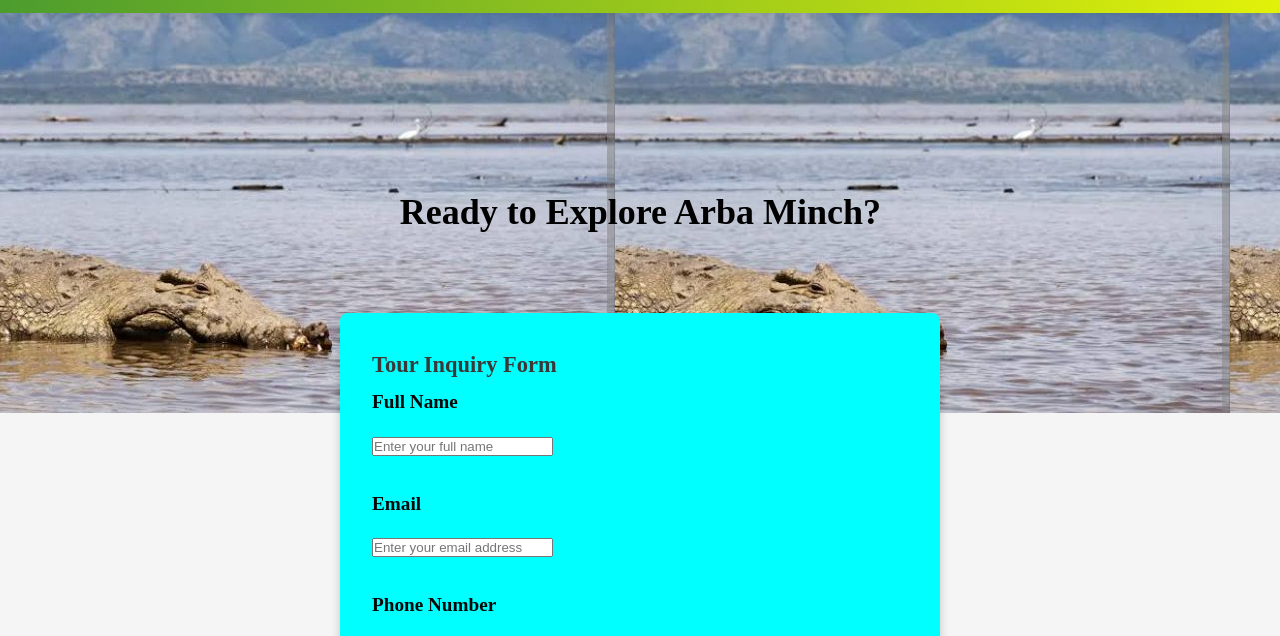
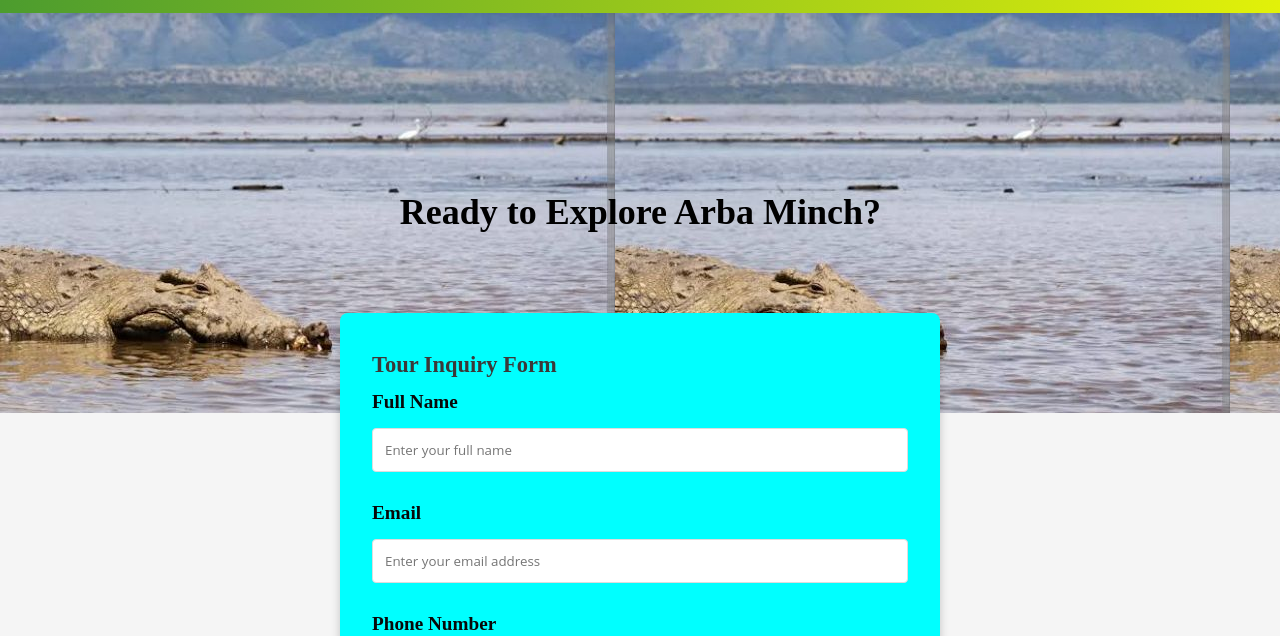
Before and after one commit to mishkiya/What-I-love-main, a plain HTML site: page contact.html in a window 1280 px wide. Shown: the part 127-763 px from the top of the page. Drawn offline with Linux system fonts and the light colour scheme.

```diff
--- a/styles/contact.css
+++ b/styles/contact.css
@@ -66,3 +66,10 @@
     width: auto;
     margin: 0;
 }
+input, select, textarea {
+    width: 100%;
+    padding: 0.75rem;
+    border: 1px solid #ddd;
+    border-radius: 4px;
+    font-family: 'Open Sans', sans-serif;
+}
```
